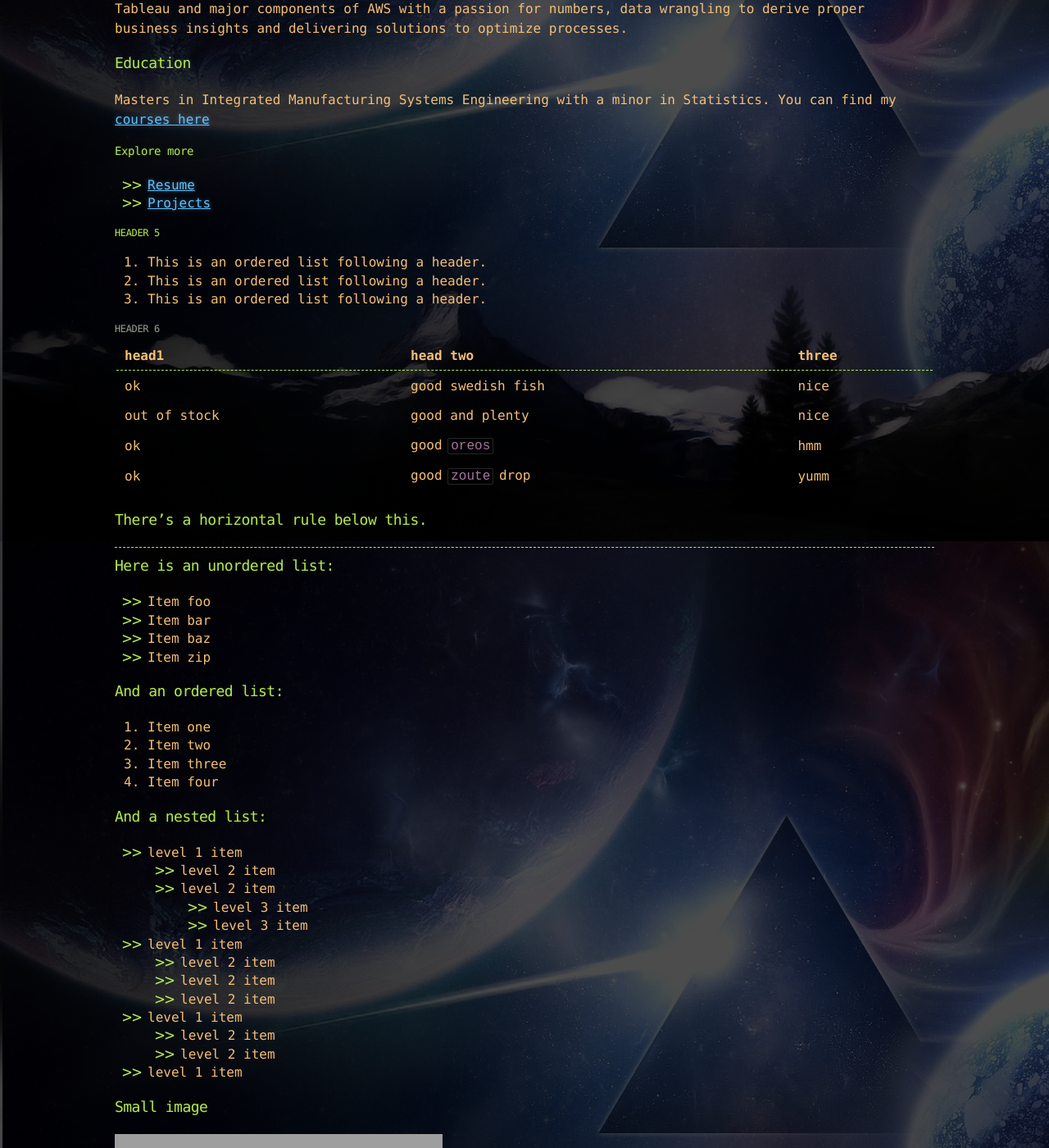
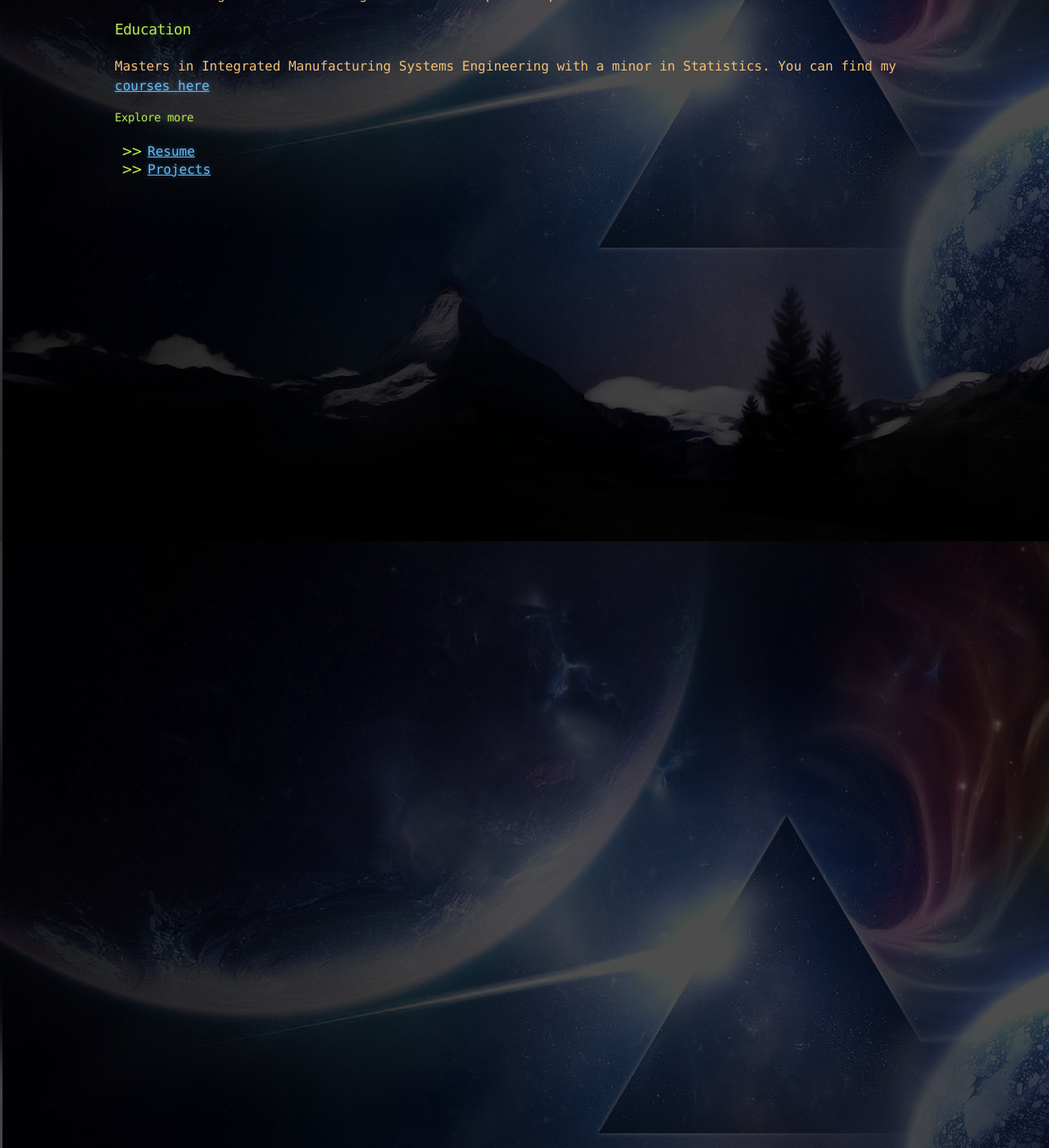
Before and after one commit to KrishnaMurali177/KrishnaMurali177.github.io, a Jekyll site: the page built from index.md, in a window 1280 px wide and 1400 px high, scrolled down 420 px. Shown: the whole window at 82% size. Built offline with Jekyll 4.4.1, drawn with Linux system fonts in a browser that asks for light colours; our own code applies the rules of GitHub Pages for plain Markdown files; some of the changed text lies outside the part shown; grey boxes are pictures that could not be loaded.

Commit message:
Update index.md

````diff
--- a/index.md
+++ b/index.md
@@ -16,82 +13,3 @@ Masters in Integrated Manufacturing Systems Engineering with a minor in Statisti
 
 *   [Resume](./Resume - KrishnaMurali.pdf)
 *   [Projects](./another-page.html)
-
-##### Header 5
-
-1.  This is an ordered list following a header.
-2.  This is an ordered list following a header.
-3.  This is an ordered list following a header.
-
-###### Header 6
-
-| head1        | head two          | three |
-|:-------------|:------------------|:------|
-| ok           | good swedish fish | nice  |
-| out of stock | good and plenty   | nice  |
-| ok           | good `oreos`      | hmm   |
-| ok           | good `zoute` drop | yumm  |
-
-### There's a horizontal rule below this.
-
-* * *
-
-### Here is an unordered list:
-
-*   Item foo
-*   Item bar
-*   Item baz
-*   Item zip
-
-### And an ordered list:
-
-1.  Item one
-1.  Item two
-1.  Item three
-1.  Item four
-
-### And a nested list:
-
-- level 1 item
-  - level 2 item
-  - level 2 item
-    - level 3 item
-    - level 3 item
-- level 1 item
-  - level 2 item
-  - level 2 item
-  - level 2 item
-- level 1 item
-  - level 2 item
-  - level 2 item
-- level 1 item
-
-### Small image
-
-![Octocat](https://github.githubassets.com/images/icons/emoji/octocat.png)
-
-### Large image
-
-![Branching](https://guides.github.com/activities/hello-world/branching.png)
-
-
-### Definition lists can be used with HTML syntax.
-
-<dl>
-<dt>Name</dt>
-<dd>Godzilla</dd>
-<dt>Born</dt>
-<dd>1952</dd>
-<dt>Birthplace</dt>
-<dd>Japan</dd>
-<dt>Color</dt>
-<dd>Green</dd>
-</dl>
-
-```
-Long, single-line code blocks should not wrap. They should horizontally scroll if they are too long. This line should be long enough to demonstrate this.
-```
-
-```
-The final element.
-```
````
Also changed, not shown: other parts of index.md (+0 -3 lines).
